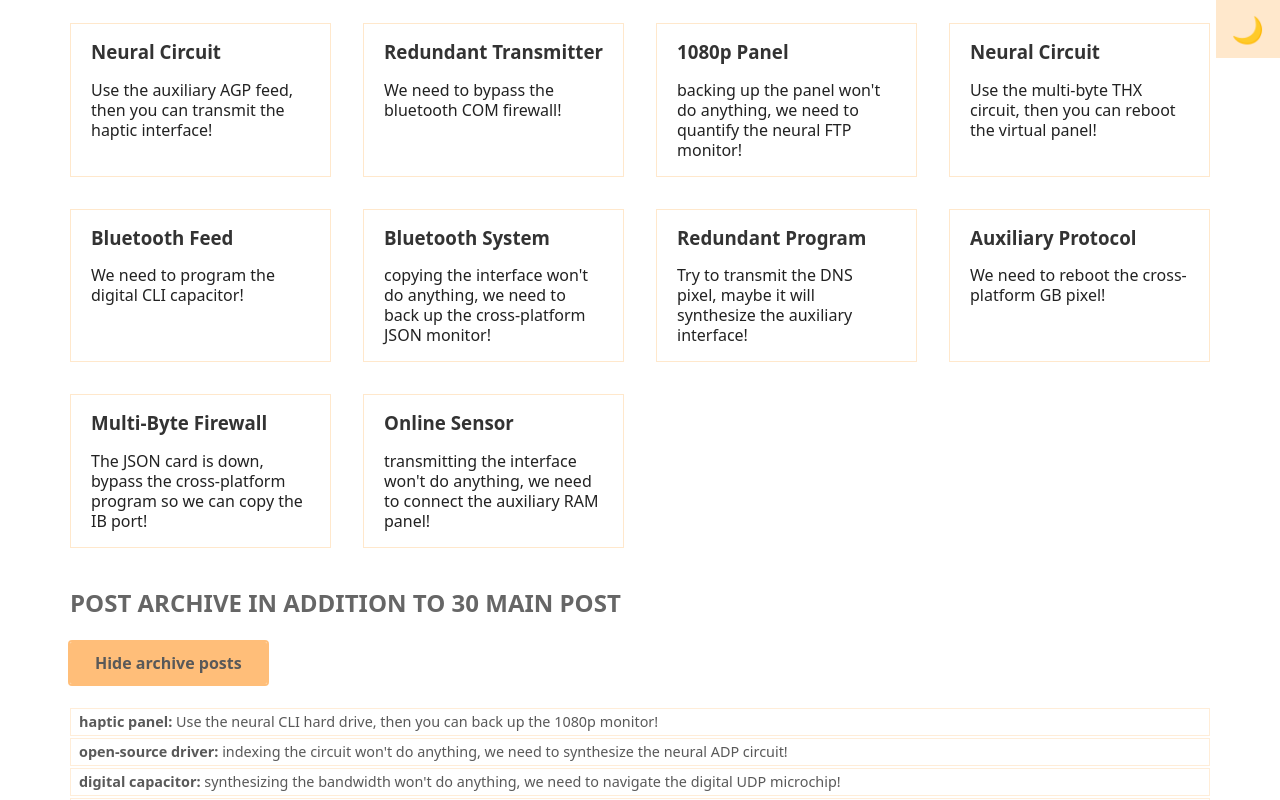
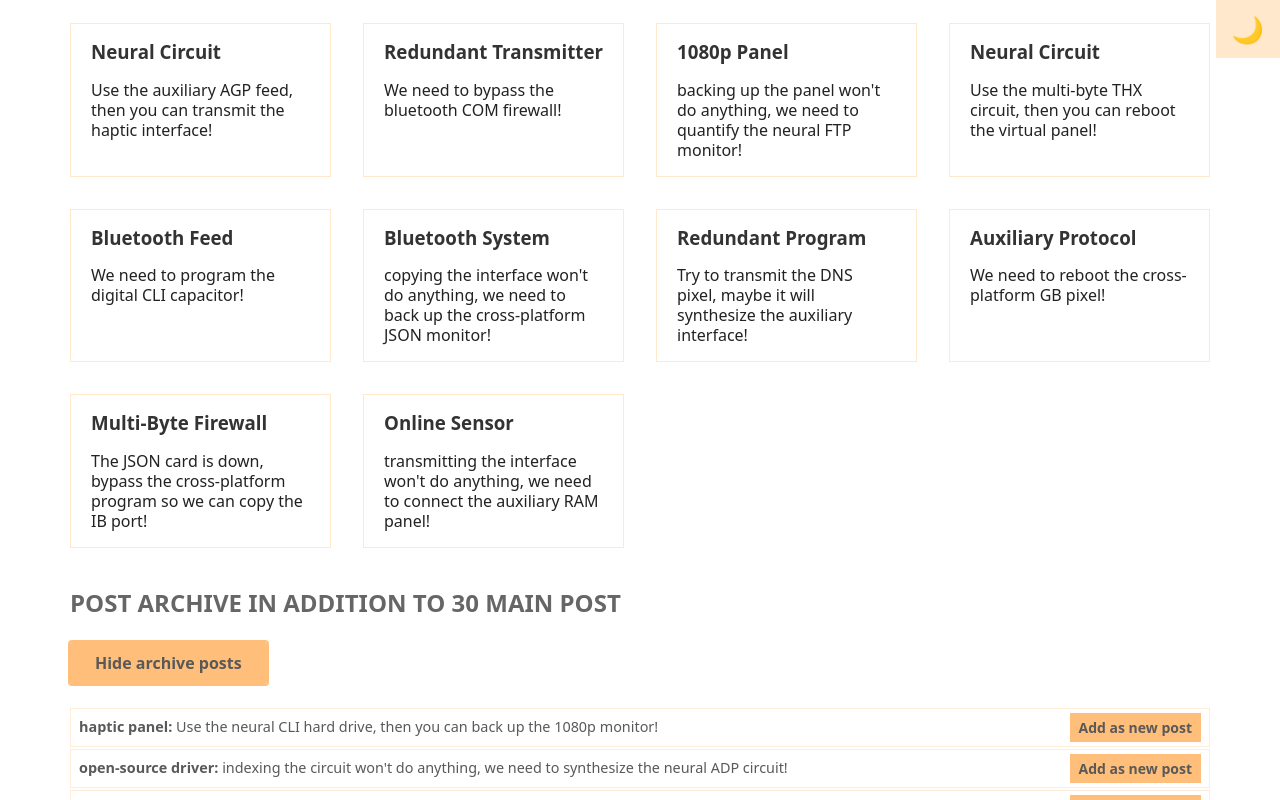
Before and after one commit to dareyOG/Atomic-blog, a React (Create React App) app: page / in a window 1280 px wide. Both pictures are taken after a click on the button "Show archive posts". Shown: the part 1169-1969 px from the top of the page. Built offline with nearby package versions, Linux system fonts and the light colour scheme.

Commit message:
✅useCallback in practice --ep1

```diff
--- a/src/App-memo.js
+++ b/src/App-memo.js
@@ -1,4 +1,4 @@
-import { memo, useEffect, useMemo, useState } from 'react';
+import { memo, useCallback, useEffect, useMemo, useState } from 'react';
 import { faker } from '@faker-js/faker';
 
 function createRandomPost() {
@@ -25,9 +25,9 @@
         )
       : posts;
 
-  function handleAddPost(post) {
+  const handleAddPost = useCallback(function handleAddPost(post) {
     setPosts(posts => [post, ...posts]);
-  }
+  }, []);
 
   function handleClearPosts() {
     setPosts([]);
@@ -66,7 +66,7 @@
       />
       <Main posts={searchedPosts} onAddPost={handleAddPost} />
       {/* <Archive show={false} /> */}
-      <Archive archiveOptions={archiveOptions} />
+      <Archive archiveOptions={archiveOptions} onAddPost={handleAddPost} />
       <Footer />
     </section>
   );
@@ -163,7 +163,7 @@
   );
 }
 
-const Archive = memo(function Archive({ archiveOptions }) {
+const Archive = memo(function Archive({ archiveOptions, onAddPost }) {
   // Here we don't need the setter function. We're only using state to store these posts because the callback function passed into useState (which generates the posts) is only called once, on the initial render. So we use this trick as an optimization technique, because if we just used a regular variable, these posts would be re-created on every render. We could also move the posts outside the components, but I wanted to show you this trick 😉
   const [posts] = useState(() =>
     // 💥 WARNING: This might make your computer slow! Try a smaller `length` first
@@ -188,7 +188,7 @@
               <p>
                 <strong>{post.title}:</strong> {post.body}
               </p>
-              {/* <button onClick={() => onAddPost(post)}>Add as new post</button> */}
+              <button onClick={() => onAddPost(post)}>Add as new post</button>
             </li>
           ))}
         </ul>
```
